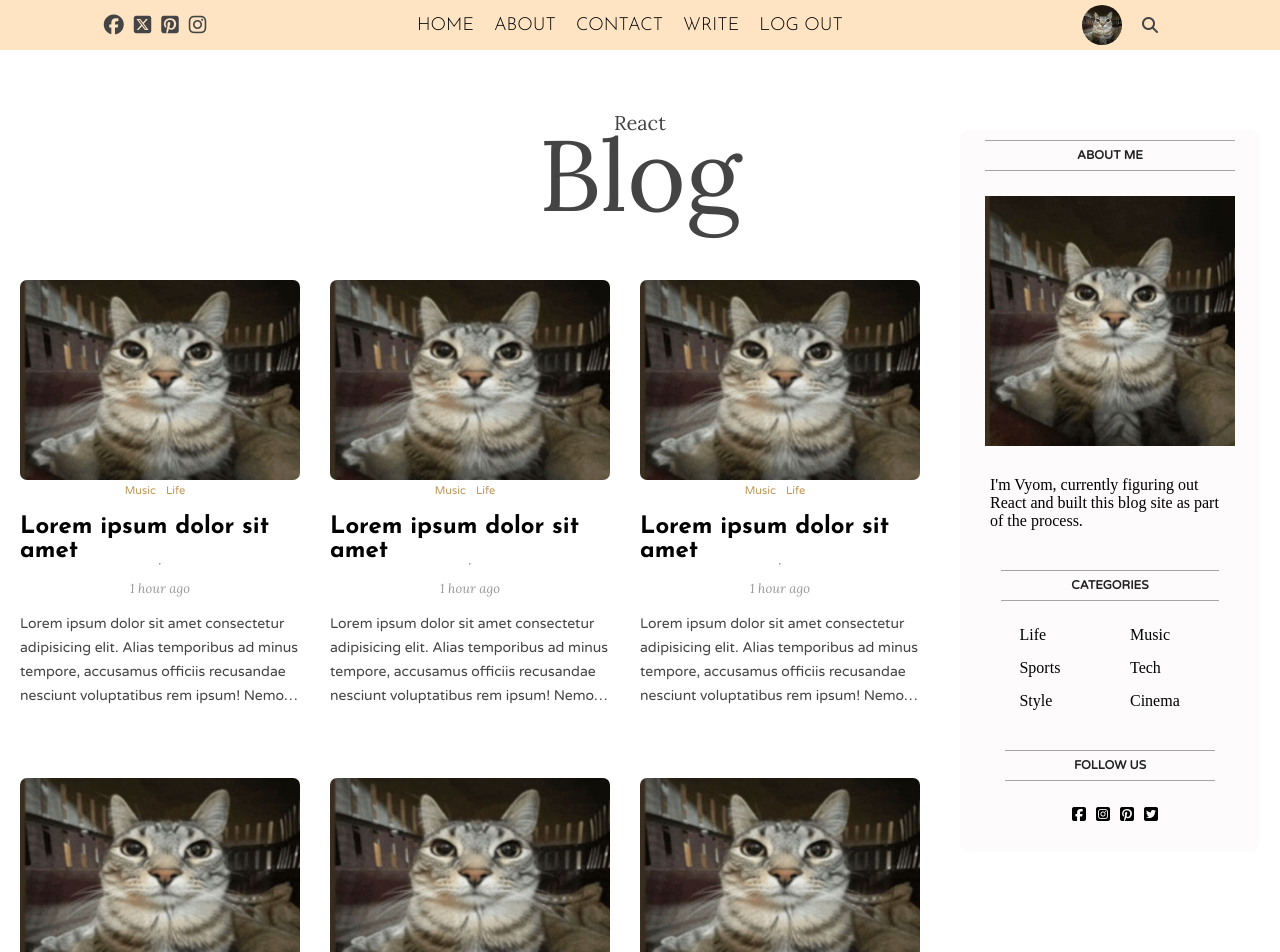
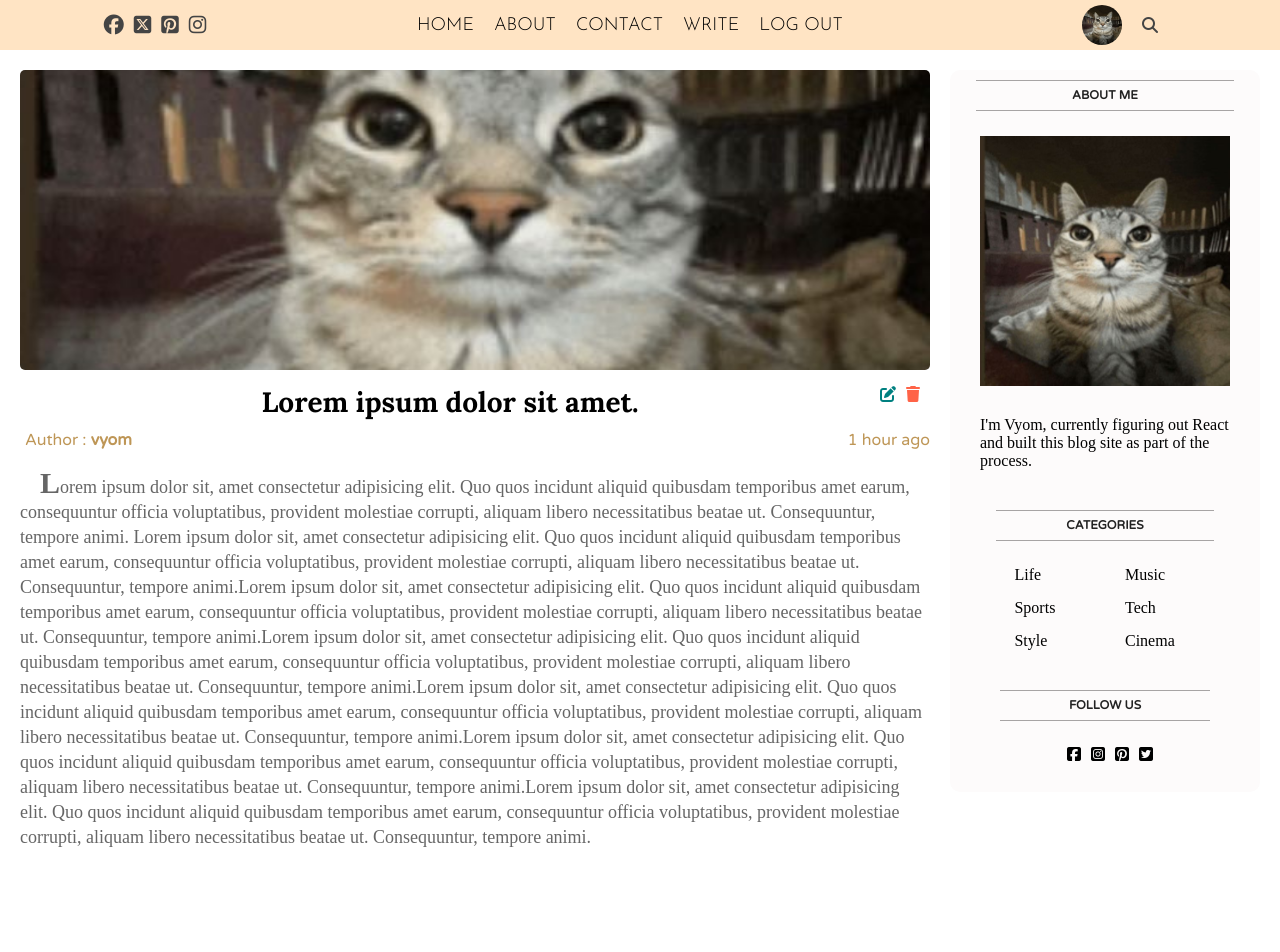
Before and after one commit to vyom10445/blog-website, a React (Vite) app: page / in a window 1280 px wide. Shown: the top 952 px of the page. After the commit the page ends 870 px from the top, so only its background shows below. Built offline with nearby package versions, Linux system fonts and the light colour scheme.

Commit message:
add single post component

```diff
--- a/src/App.jsx
+++ b/src/App.jsx
@@ -1,11 +1,12 @@
 import NavBar from "./components/navbar/Navbar";
 import Home from "./pages/home/Home";
+import Single from "./pages/single/Single";
 
 function App() {
   return (
     <>
       <NavBar />
-      <Home />
+      <Single />
     </>
   );
 }
--- a/src/components/posts/Posts.jsx
+++ b/src/components/posts/Posts.jsx
@@ -10,6 +10,9 @@ export default function Posts() {
       <Post />
       <Post />
       <Post />
+      <Post />
+      <Post />
+      <Post />
     </div>
   );
 }
--- /dev/null
+++ b/src/components/singlePost/SinglePost.jsx
@@ -0,0 +1,54 @@
+import "./singlePost.css";
+
+export default function SinglePost() {
+  return (
+    <div className="singlePost">
+      <div className="singlePostWrapper">
+        <img className="singlePostImg" src="/car.jpg" alt="" />
+        <h1 className="singlePostTitle">
+          Lorem ipsum dolor sit amet.
+          <div className="singlePostEdit">
+            <i className="singlePostIcon fa-solid fa-pen-to-square"></i>
+            <i class="singlePostIcon fa-solid fa-trash"></i>
+          </div>
+        </h1>
+        <div className="singlePostInfo">
+          <span className="singlePostAuthor">
+            Author : <b>vyom</b>
+          </span>
+          <span className="singlePostDate">1 hour ago</span>
+        </div>
+        <p className="singlePostDesc">
+          Lorem ipsum dolor sit, amet consectetur adipisicing elit. Quo quos
+          incidunt aliquid quibusdam temporibus amet earum, consequuntur officia
+          voluptatibus, provident molestiae corrupti, aliquam libero
+          necessitatibus beatae ut. Consequuntur, tempore animi. Lorem ipsum
+          dolor sit, amet consectetur adipisicing elit. Quo quos incidunt
+          aliquid quibusdam temporibus amet earum, consequuntur officia
+          voluptatibus, provident molestiae corrupti, aliquam libero
+          necessitatibus beatae ut. Consequuntur, tempore animi.Lorem ipsum
+          dolor sit, amet consectetur adipisicing elit. Quo quos incidunt
+          aliquid quibusdam temporibus amet earum, consequuntur officia
+          voluptatibus, provident molestiae corrupti, aliquam libero
+          necessitatibus beatae ut. Consequuntur, tempore animi.Lorem ipsum
+          dolor sit, amet consectetur adipisicing elit. Quo quos incidunt
+          aliquid quibusdam temporibus amet earum, consequuntur officia
+          voluptatibus, provident molestiae corrupti, aliquam libero
+          necessitatibus beatae ut. Consequuntur, tempore animi.Lorem ipsum
+          dolor sit, amet consectetur adipisicing elit. Quo quos incidunt
+          aliquid quibusdam temporibus amet earum, consequuntur officia
+          voluptatibus, provident molestiae corrupti, aliquam libero
+          necessitatibus beatae ut. Consequuntur, tempore animi.Lorem ipsum
+          dolor sit, amet consectetur adipisicing elit. Quo quos incidunt
+          aliquid quibusdam temporibus amet earum, consequuntur officia
+          voluptatibus, provident molestiae corrupti, aliquam libero
+          necessitatibus beatae ut. Consequuntur, tempore animi.Lorem ipsum
+          dolor sit, amet consectetur adipisicing elit. Quo quos incidunt
+          aliquid quibusdam temporibus amet earum, consequuntur officia
+          voluptatibus, provident molestiae corrupti, aliquam libero
+          necessitatibus beatae ut. Consequuntur, tempore animi.
+        </p>
+      </div>
+    </div>
+  );
+}
--- /dev/null
+++ b/src/components/singlePost/singlePost.css
@@ -0,0 +1,64 @@
+.singlePost {
+  flex: 9;
+}
+
+.singlePostWrapper {
+  padding: 20px;
+  padding-right: 0;
+}
+
+.singlePostImg {
+  width: 100%;
+  height: 300px;
+  border-radius: 5px;
+  object-fit: cover;
+}
+
+.singlePostTitle {
+  text-align: center;
+  margin: 10px;
+  font-size: 28px;
+  font-family: "Lora", sans-serif;
+}
+
+.singlePostEdit {
+  float: right;
+  font-size: 16px;
+}
+
+.singlePostIcon {
+  margin-left: 10px;
+  cursor: pointer;
+}
+
+.singlePostIcon:first-child {
+  color: teal;
+}
+.singlePostIcon:last-child {
+  color: tomato;
+}
+
+.singlePostInfo {
+  margin-bottom: 20px;
+  display: flex;
+  justify-content: space-between;
+  font-size: 16px;
+  color: #be9656;
+  font-family: "Varela Round", Arial, Helvetica, sans-serif;
+}
+
+.singlePostAuthor {
+  margin-left: 5px;
+}
+
+.singlePostDesc {
+  color: #666;
+  font-size: 18px;
+  line-height: 25px;
+}
+
+.singlePostDesc::first-letter {
+  margin-left: 20px;
+  font-size: 30px;
+  font-weight: 600;
+}
--- /dev/null
+++ b/src/pages/single/Single.jsx
@@ -0,0 +1,12 @@
+import Sidebar from "../../components/sidebar/Sidebar";
+import SinglePost from "../../components/singlePost/SinglePost";
+import "./single.css";
+
+export default function Single() {
+  return (
+    <div className="single">
+      <SinglePost />
+      <Sidebar />
+    </div>
+  );
+}
--- /dev/null
+++ b/src/pages/single/single.css
@@ -0,0 +1,3 @@
+.single {
+  display: flex;
+}
```
